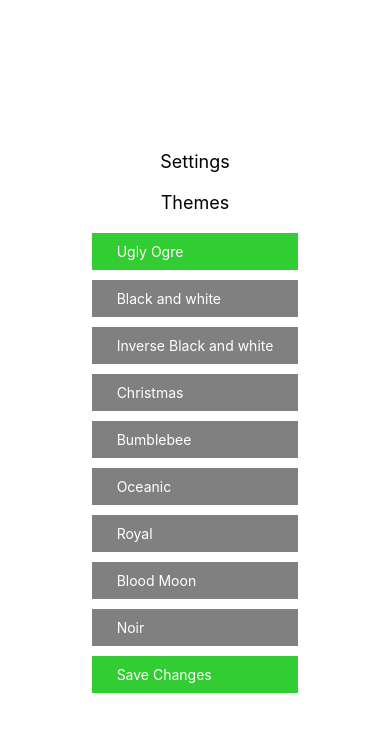
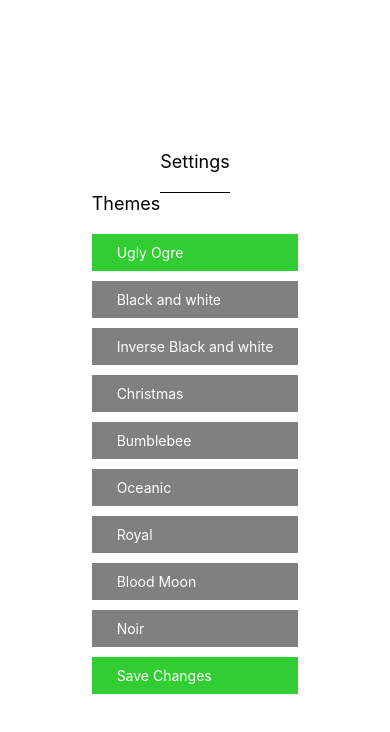
Before and after one commit to garryloopy/TicTacToe, a React Native app: screen /Settings in a window 390 px wide. Shown: the top 732 px of the page. Built offline with nearby package versions, Linux system fonts and the light colour scheme.

Commit message:
Update SettingsPage.jsx

```diff
--- a/screens/SettingsPage.jsx
+++ b/screens/SettingsPage.jsx
@@ -39,9 +39,9 @@ export default function SettingsPage({ navigation, route }) {
             fontWeight: "bold",
             backgroundColor: currentTheme.backgroundColor.color
         },
-        header: {
+        heading: {
             fontSize: 18,
-            marginBottom: 20,
+            marginBottom: 20
         },
         buttonText: {
             color: "white"
@@ -58,7 +58,14 @@ export default function SettingsPage({ navigation, route }) {
             backgroundColor: "gray",
             paddingVertical: 10,
             paddingHorizontal: 25
+        },
+        headerContainer: {
+          borderBottomWidth: 1,
+        },
+        bodyContainer: {
+
         }
+
     });
 
     /**
@@ -108,8 +115,11 @@ export default function SettingsPage({ navigation, route }) {
 
       return (
         <View style={styles.container}>
-          <Text style={styles.header}>Settings</Text>
-          <Text style={styles.header}>Themes</Text>
+          <View style={styles.headerContainer}>
+            <Text style={styles.heading}>Settings</Text>
+          </View>
+          <View>
+            <Text style={styles.heading}>Themes</Text>
           <View style={{ gap: 10 }}>
             {Object.keys(getAllThemes()).map((currentId) => (
               <ThemeButton
@@ -129,7 +139,7 @@ export default function SettingsPage({ navigation, route }) {
                 </Text>
             </Pressable>
           </View>
-
+          </View>
         </View>
       );
     }
```
